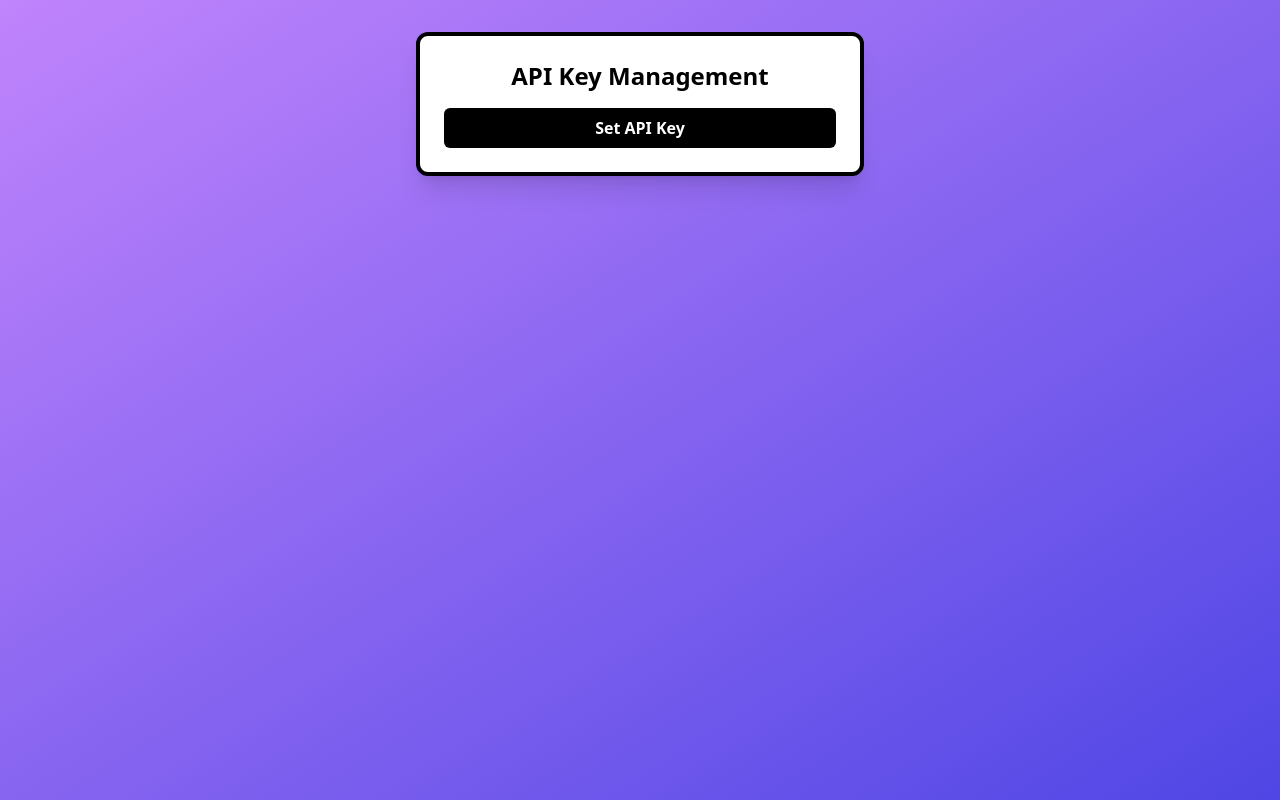
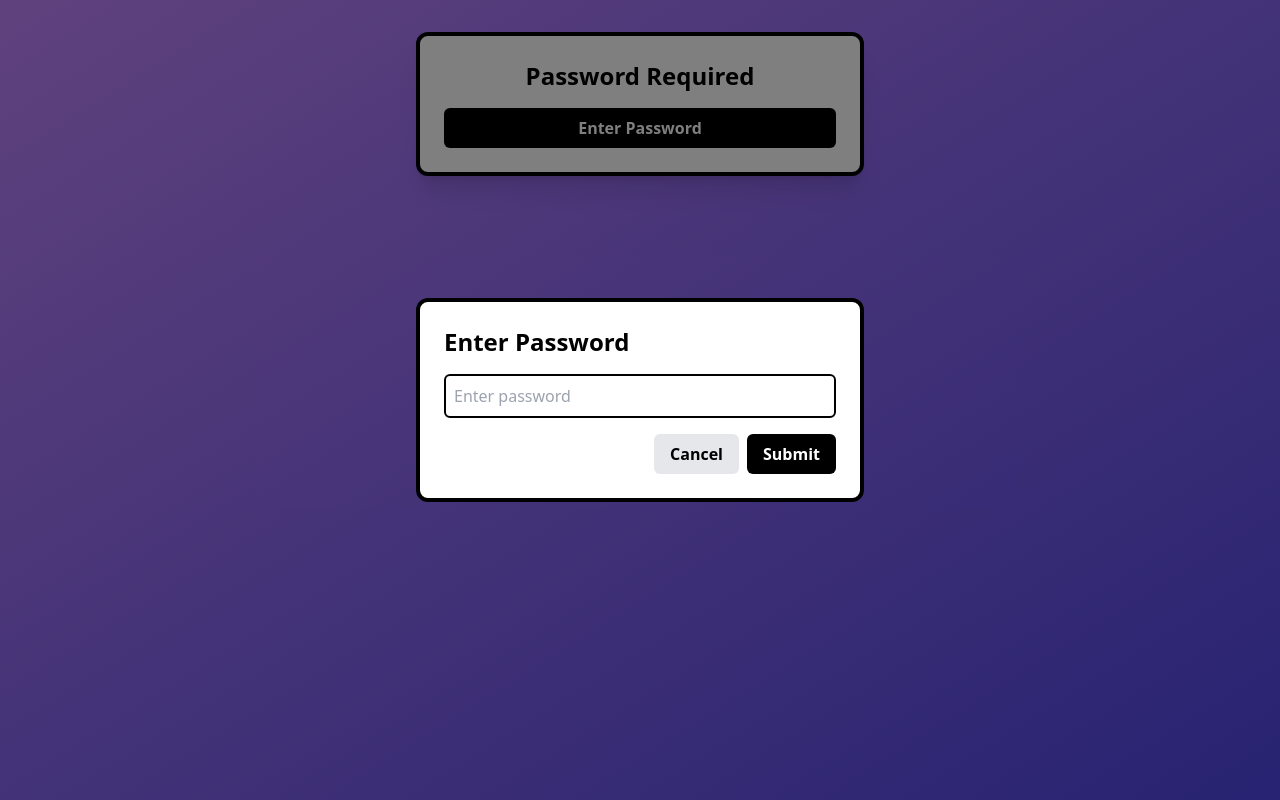
Before and after one commit to SailingSF/aiartarena-frontend, a React (Create React App) app: page / in a window 1280 px wide. Built offline with nearby package versions, Linux system fonts and the light colour scheme.

Commit message:
password protection

```diff
--- a/src/App.js
+++ b/src/App.js
@@ -1,41 +1,48 @@
-import React, { useState } from 'react';
-import { APIKeyProvider, useAPIKey } from './components/APIKeyContext';
-import APIKeySetup from './components/APIKeySetup';
+import React, { useState, useEffect } from 'react';
 import ImageGenerator from './components/ImageGenerator';
+import PasswordSetup from './components/PasswordPrompt';
 
-function AppContent() {
-  const [isEditingApiKey, setIsEditingApiKey] = useState(false);
-  const { apiKey } = useAPIKey();
+function App() {
+  const [isAuthenticated, setIsAuthenticated] = useState(false);
+  const [isPasswordModalOpen, setIsPasswordModalOpen] = useState(false);
 
-  const handleEditApiKey = () => {
-    setIsEditingApiKey(true);
+  useEffect(() => {
+    const authStatus = localStorage.getItem('isAuthenticated');
+    if (authStatus === 'true') {
+      setIsAuthenticated(true);
+    } else {
+      setIsPasswordModalOpen(true);
+    }
+  }, []);
+
+  const handleLogout = () => {
+    setIsAuthenticated(false);
+    localStorage.removeItem('isAuthenticated');
+    setIsPasswordModalOpen(true);
   };
 
   return (
     <div className="App min-h-screen bg-gradient-to-br from-purple-400 to-indigo-600 p-4 sm:p-8 font-sans">
-      {!apiKey && (
+      {!isAuthenticated ? (
         <div className="max-w-md mx-auto bg-white border-4 border-black rounded-xl p-6 shadow-xl">
-          <h2 className="text-2xl font-bold mb-4 text-center">API Key Management</h2>
+          <h2 className="text-2xl font-bold mb-4 text-center">Password Required</h2>
           <button
-            onClick={() => setIsEditingApiKey(true)}
+            onClick={() => setIsPasswordModalOpen(true)}
             className="w-full bg-black text-white font-bold py-2 px-4 rounded-md hover:bg-gray-800 transition duration-300"
           >
-            Set API Key
+            Enter Password
           </button>
         </div>
+      ) : (
+        <ImageGenerator onLogout={handleLogout} />
       )}
-      {apiKey && <ImageGenerator onEditApiKey={handleEditApiKey} />}
-      <APIKeySetup isOpen={isEditingApiKey} setIsOpen={setIsEditingApiKey} />
+      <PasswordSetup
+        isOpen={isPasswordModalOpen}
+        setIsOpen={setIsPasswordModalOpen}
+        onAuthenticate={setIsAuthenticated}
+      />
     </div>
   );
 }
 
-function App() {
-  return (
-    <APIKeyProvider>
-      <AppContent />
-    </APIKeyProvider>
-  );
-}
-
 export default App;
--- a/src/components/ImageGenerator.js
+++ b/src/components/ImageGenerator.js
@@ -1,5 +1,4 @@
-import React, { useState } from 'react';
-import { useAPIKey } from './APIKeyContext';
+import React, { useState, useEffect } from 'react';
 import NSFWModal from './NSFWModal';
 
 const models = [
@@ -12,16 +11,39 @@ const models = [
   { id: "enhanceaiteam/Flux-uncensored", name: "Flux Uncensored 🔥🔥🔥", supportsNegativePrompt: false, nsfw: true }
 ];
 
-const ImageGenerator = ({ onEditApiKey }) => {
+const MAX_REQUESTS = 20;
+const WINDOW_MS = 15 * 60 * 1000; // 15 minutes
+
+const ImageGenerator = ({ onLogout }) => {
   const [prompt, setPrompt] = useState('');
   const [negativePrompt, setNegativePrompt] = useState('');
   const [selectedModel, setSelectedModel] = useState(models[0].id);
   const [generatedImage, setGeneratedImage] = useState(null);
   const [isLoading, setIsLoading] = useState(false);
-  const { apiKey } = useAPIKey();
   const [showNSFWWarning, setShowNSFWWarning] = useState(false);
+  const [requestCount, setRequestCount] = useState(0);
+  const [lastRequestTime, setLastRequestTime] = useState(0);
 
+  useEffect(() => {
+    const storedCount = localStorage.getItem('requestCount');
+    const storedTime = localStorage.getItem('lastRequestTime');
+    if (storedCount && storedTime) {
+      setRequestCount(parseInt(storedCount));
+      setLastRequestTime(parseInt(storedTime));
+    }
+  }, []);
 
+  const updateRateLimit = () => {
+    const currentTime = Date.now();
+    if (currentTime - lastRequestTime > WINDOW_MS) {
+      setRequestCount(1);
+    } else {
+      setRequestCount(prevCount => prevCount + 1);
+    }
+    setLastRequestTime(currentTime);
+    localStorage.setItem('requestCount', requestCount + 1);
+    localStorage.setItem('lastRequestTime', currentTime);
+  };
 
   const handleSubmit = async (e) => {
    e.preventDefault();
@@ -35,8 +57,15 @@ const ImageGenerator = ({ onEditApiKey }) => {
   };
 
   const generateImage = async () => {
+    if (requestCount >= MAX_REQUESTS) {
+      const timeToWait = WINDOW_MS - (Date.now() - lastRequestTime);
+      alert(`Rate limit exceeded. Please try again in ${Math.ceil(timeToWait / 60000)} minutes.`);
+      return;
+    }
+
     setIsLoading(true);
     setShowNSFWWarning(false);
+    updateRateLimit();
 
     try {
       const selectedModelInfo = models.find(model => model.id === selectedModel);
@@ -53,7 +82,7 @@ const ImageGenerator = ({ onEditApiKey }) => {
         `https://api-inference.huggingface.co/models/${selectedModel}`,
         {
           headers: {
-            Authorization: `Bearer ${apiKey}`,
+            Authorization: `Bearer ${process.env.REACT_APP_HUGGINGFACE_API_KEY}`,
             "Content-Type": "application/json",
           },
           method: "POST",
@@ -153,15 +182,18 @@ const ImageGenerator = ({ onEditApiKey }) => {
       </div>
       <div className="bg-stone-50 p-4 border-t-2 border-black">
         <button
-          onClick={onEditApiKey}
+          onClick={onLogout}
           className="w-full bg-gray-200 text-black font-bold py-2 px-4 rounded-md hover:bg-gray-300 transition duration-300 text-sm"
         >
-          Edit API Key
+          Logout
         </button>
       </div>
       <NSFWModal
         isOpen={showNSFWWarning}
-        onClose={() => setShowNSFWWarning(false)}
+        onClose={() => {
+          setShowNSFWWarning(false);
+          window.open('https://www.vatican.va/', '_blank');
+        }}
         onConfirm={() => {
           setShowNSFWWarning(false);
           generateImage();
--- /dev/null
+++ b/src/components/PasswordPrompt.js
@@ -0,0 +1,62 @@
+import React, { useState, useEffect } from 'react';
+
+const PasswordSetup = ({ isOpen, setIsOpen, onAuthenticate }) => {
+  const [password, setPassword] = useState('');
+  const [error, setError] = useState('');
+
+  useEffect(() => {
+    if (isOpen) {
+      setPassword('');
+      setError('');
+    }
+  }, [isOpen]);
+
+  const handleSubmit = (e) => {
+    e.preventDefault();
+    if (password === process.env.REACT_APP_SITE_PASSWORD) {
+      onAuthenticate(true);
+      localStorage.setItem('isAuthenticated', 'true');
+      setIsOpen(false);
+    } else {
+      setError('Incorrect password. Please try again.');
+    }
+  };
+
+  if (!isOpen) return null;
+
+  return (
+    <div className="fixed inset-0 bg-black bg-opacity-50 flex items-center justify-center p-4 z-50">
+      <div className="bg-white border-4 border-black rounded-xl p-6 w-full max-w-md">
+        <h2 className="text-2xl font-bold mb-4">Enter Password</h2>
+        <form onSubmit={handleSubmit} className="space-y-4">
+          <input
+            type="password"
+            value={password}
+            onChange={(e) => setPassword(e.target.value)}
+            placeholder="Enter password"
+            required
+            className="w-full p-2 border-2 border-black rounded-md"
+          />
+          {error && <p className="text-red-500 text-sm">{error}</p>}
+          <div className="flex justify-end space-x-2">
+            <button
+              type="button"
+              onClick={() => setIsOpen(false)}
+              className="bg-gray-200 text-black font-bold py-2 px-4 rounded-md hover:bg-gray-300 transition duration-300"
+            >
+              Cancel
+            </button>
+            <button
+              type="submit"
+              className="bg-black text-white font-bold py-2 px-4 rounded-md hover:bg-gray-800 transition duration-300"
+            >
+              Submit
+            </button>
+          </div>
+        </form>
+      </div>
+    </div>
+  );
+};
+
+export default PasswordSetup;
```
Also changed, not shown: 1 other file (tests, documents, lock files or other folders).
